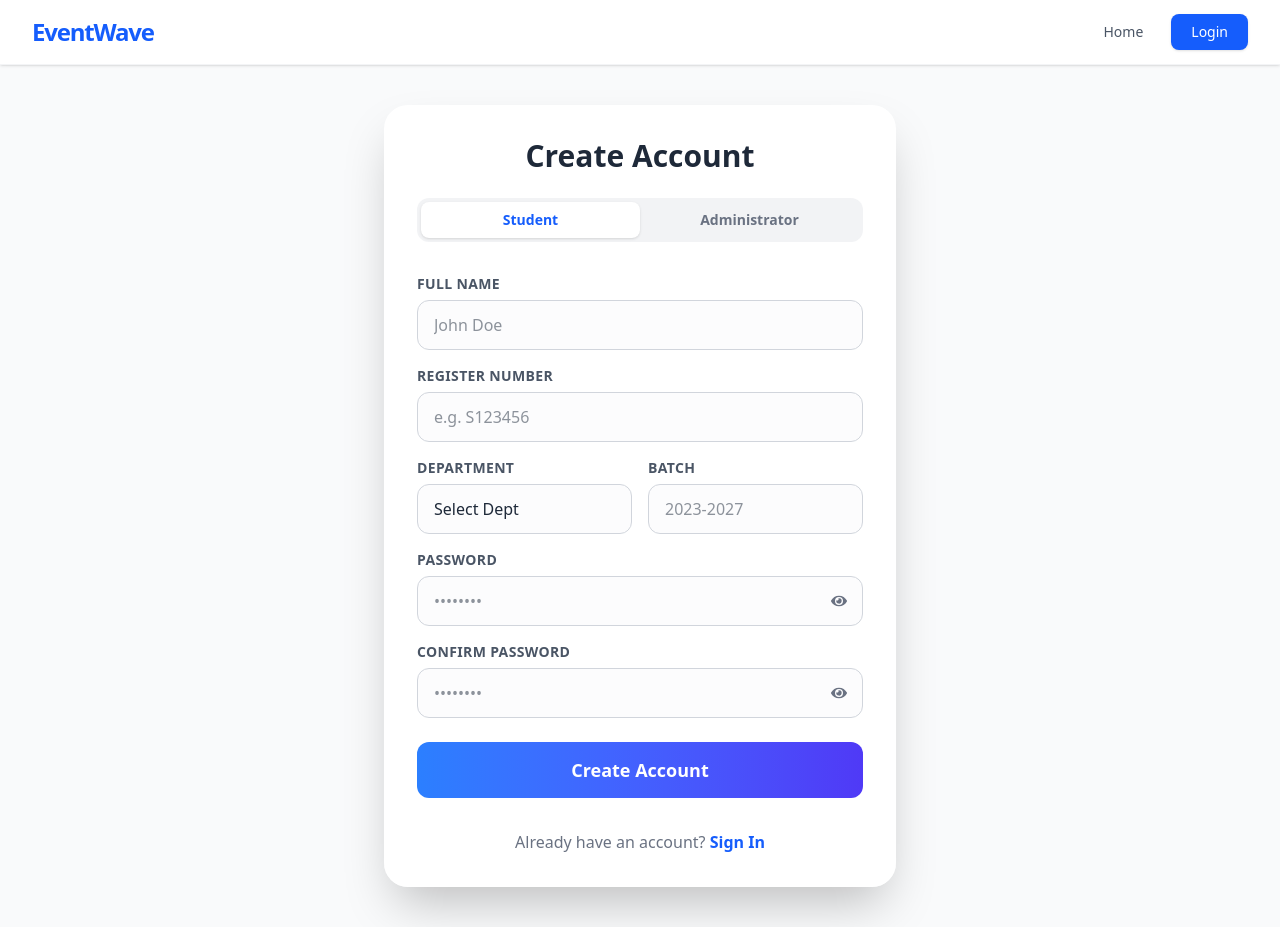
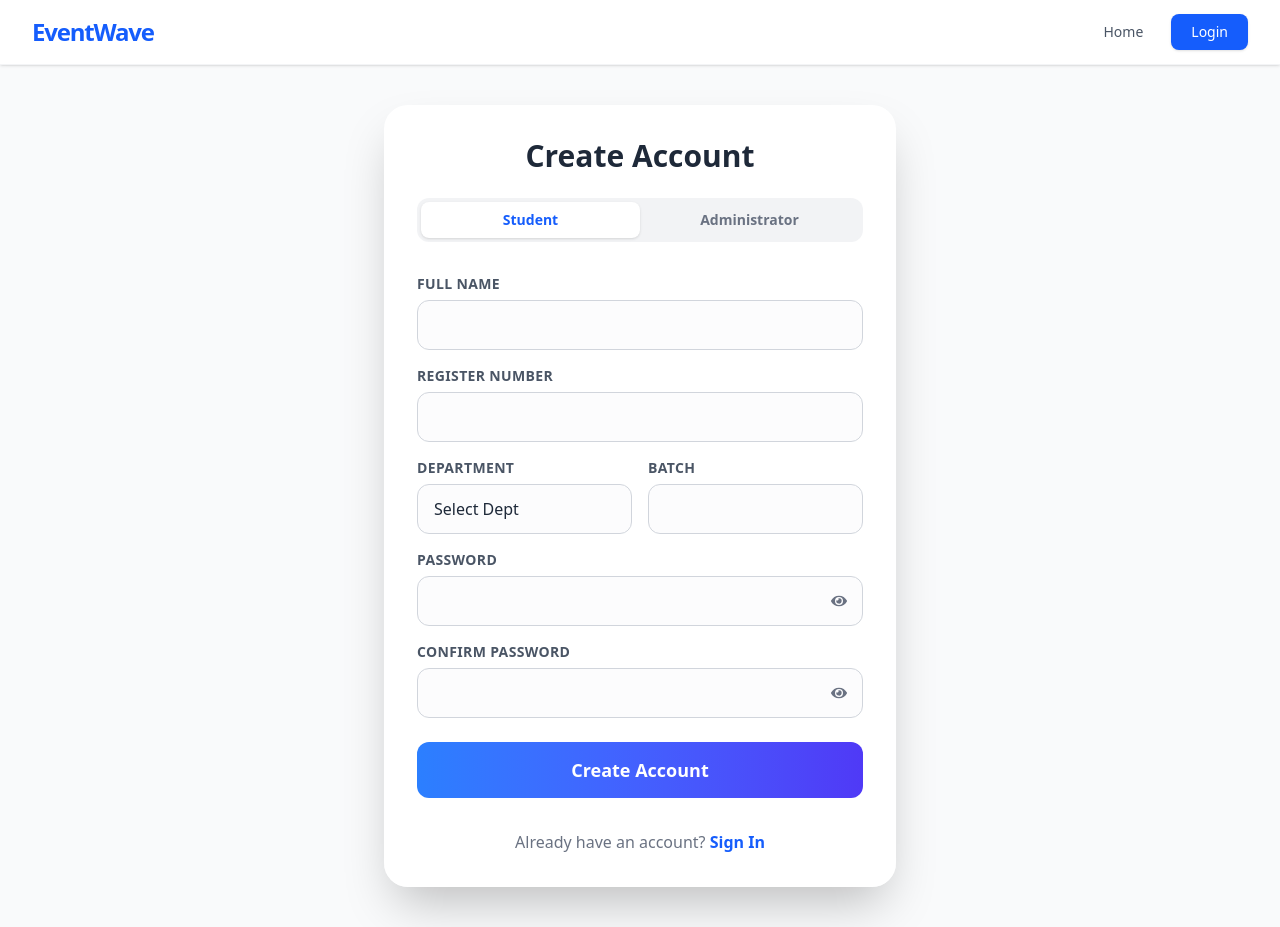
Before and after one commit to abhiramiajith2123-ctrl/EventWave, a React app in the folder frontend/: page /register in a window 1280 px wide. Built offline with nearby package versions, Linux system fonts and the light colour scheme; the HTML template or start-up script is replaced by a standard one.

Commit message:
Removed default form values and added eye icon to login

```diff
--- a/frontend/src/pages/Login.jsx
+++ b/frontend/src/pages/Login.jsx
@@ -2,6 +2,7 @@
 import { Link, useNavigate } from 'react-router-dom';
 import axios from 'axios';
 import { toast } from 'react-toastify';
+import { FaEye, FaEyeSlash } from 'react-icons/fa';
 
 const Login = () => {
   const navigate = useNavigate();
@@ -11,6 +12,7 @@
     email: '',
     password: ''
   });
+  const [showPassword, setShowPassword] = useState(false);
 
   const handleChange = (e) => {
     setFormData({ ...formData, [e.target.name]: e.target.value });
@@ -75,7 +77,7 @@
                 name="registerNumber"
                 value={formData.registerNumber}
                 onChange={handleChange}
-                placeholder="e.g. S123456"
+                placeholder=""
                 required
                 className="w-full px-4 py-3 rounded-xl border border-gray-300 bg-gray-50/50 text-gray-800 focus:outline-none focus:ring-2 focus:ring-blue-500 focus:border-transparent transition-all"
               />
@@ -90,7 +92,7 @@
                 name="email"
                 value={formData.email}
                 onChange={handleChange}
-                placeholder="admin@college.edu"
+                placeholder=""
                 required
                 className="w-full px-4 py-3 rounded-xl border border-gray-300 bg-gray-50/50 text-gray-800 focus:outline-none focus:ring-2 focus:ring-blue-500 focus:border-transparent transition-all"
               />
@@ -101,15 +103,24 @@
             <label className="block text-sm font-bold text-gray-600 uppercase tracking-wide mb-2">
               Password
             </label>
+            <div className="relative">
               <input
-              type="password"
+                type={showPassword ? "text" : "password"}
                 name="password"
                 value={formData.password}
                 onChange={handleChange}
-              placeholder="••••••••"
+                placeholder=""
                 required
                 className="w-full px-4 py-3 rounded-xl border border-gray-300 bg-gray-50/50 text-gray-800 focus:outline-none focus:ring-2 focus:ring-blue-500 focus:border-transparent transition-all"
               />
+              <button
+                type="button"
+                onClick={() => setShowPassword(!showPassword)}
+                className="absolute right-4 top-1/2 -translate-y-1/2 text-gray-500 hover:text-gray-700 focus:outline-none"
+              >
+                {showPassword ? <FaEyeSlash /> : <FaEye />}
+              </button>
+            </div>
           </div>
 
           <button
--- a/frontend/src/pages/Register.jsx
+++ b/frontend/src/pages/Register.jsx
@@ -91,7 +91,7 @@
               name="fullName"
               value={formData.fullName}
               onChange={handleChange}
-              placeholder="John Doe"
+              placeholder=""
               required
               className="w-full px-4 py-3 rounded-xl border border-gray-300 bg-gray-50/50 text-gray-800 focus:outline-none focus:ring-2 focus:ring-blue-500 focus:border-transparent transition-all"
             />
@@ -108,7 +108,7 @@
                   name="registerNumber"
                   value={formData.registerNumber}
                   onChange={handleChange}
-                  placeholder="e.g. S123456"
+                  placeholder=""
                   required
                   className="w-full px-4 py-3 rounded-xl border border-gray-300 bg-gray-50/50 text-gray-800 focus:outline-none focus:ring-2 focus:ring-blue-500 focus:border-transparent transition-all"
                 />
@@ -142,7 +142,7 @@
                     name="batch"
                     value={formData.batch}
                     onChange={handleChange}
-                    placeholder="2023-2027"
+                    placeholder=""
                     required
                     className="w-full px-4 py-3 rounded-xl border border-gray-300 bg-gray-50/50 text-gray-800 focus:outline-none focus:ring-2 focus:ring-blue-500 focus:border-transparent transition-all"
                   />
@@ -160,7 +160,7 @@
                   name="email"
                   value={formData.email}
                   onChange={handleChange}
-                  placeholder="admin@college.edu"
+                  placeholder=""
                   required
                   className="w-full px-4 py-3 rounded-xl border border-gray-300 bg-gray-50/50 text-gray-800 focus:outline-none focus:ring-2 focus:ring-blue-500 focus:border-transparent transition-all"
                 />
@@ -201,7 +201,7 @@
                 name="password"
                 value={formData.password}
                 onChange={handleChange}
-                placeholder="••••••••"
+                placeholder=""
                 required
                 className="w-full px-4 py-3 rounded-xl border border-gray-300 bg-gray-50/50 text-gray-800 focus:outline-none focus:ring-2 focus:ring-blue-500 focus:border-transparent transition-all"
               />
@@ -225,7 +225,7 @@
                 name="confirmPassword"
                 value={formData.confirmPassword}
                 onChange={handleChange}
-                placeholder="••••••••"
+                placeholder=""
                 required
                 className="w-full px-4 py-3 rounded-xl border border-gray-300 bg-gray-50/50 text-gray-800 focus:outline-none focus:ring-2 focus:ring-blue-500 focus:border-transparent transition-all"
               />
```
Lines whose indentation alone changed are shown as unchanged.
